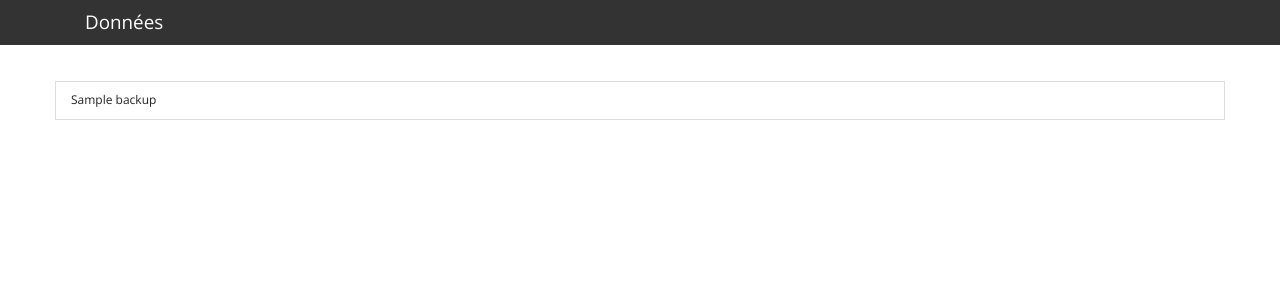
After one commit to abouchereau/easyamap, a Symfony app: template templates/Home/donnees.html.twig in a window 1280 px wide. The commit adds this page. Shown: the top 300 px of the page. Run offline with Twig, Linux system fonts and the light colour scheme; the template is opened without the code that fills it: most values are stand-ins (such as "Sample title", 1, 10 or a date in 2020); some libraries are stand-ins or nearby versions; some web fonts are replaced.

Commit message:
données backups

```diff
--- a/config/routes.yaml
+++ b/config/routes.yaml
@@ -526,6 +526,10 @@ shift_save:
     controller: App\Controller\ProductDistributionController:shiftSave
     methods: POST
 
+donnees:
+    path: donnees
+    controller: App\Controller\HomeController:donnees
+
 api_farms:
     path: api/farms
     controller: App\Controller\ApiController:getAllFarms
--- a/src/Repository/SettingRepository.php
+++ b/src/Repository/SettingRepository.php
@@ -68,4 +68,9 @@ class SettingRepository extends EntityRepository
         }
     }
 
+    public function getBackups() {
+        $files = scandir(__DIR__."/../../../../backup");
+        return $files;
+    }
+
 }
--- /dev/null
+++ b/templates/Home/donnees.html.twig
@@ -0,0 +1,15 @@
+{% extends 'layout.html.twig' %}
+{% block header_title %}Données{% endblock %}
+
+
+{% block body %}
+    <div class="row">
+        <div class="col">
+            <ul class="list-group">
+                {% for backup in backups %}
+                    <li class="list-group-item">{{ backup }}</li>
+                {% endfor %}
+            </ul>
+        </div>
+    </div>
+{% endblock %}
--- a/templates/Purchase/view.html.twig
+++ b/templates/Purchase/view.html.twig
@@ -97,7 +97,7 @@
           <tr>
             <td class="success text-center" colspan="3"><b>{{ product.fkFarm }}</b><br />({{ product.fkFarm.productType }})<br /><small>Référent{% if product.fkFarm.getReferents()|length > 1 %}s{% endif %} :
                     {% for referent in product.fkFarm.getReferents() %}
-                            {{ referent }} (<a href="mailto:{{ referent.email }}">{{ referent.email }}</a>{%  if referent.tel1 is defined %}- {{ referent.tel1 }}{% endif %}{%  if referent.tel2 is defined %}- {{ referent.tel2 }}{% endif %}){% if not loop.last %}, {% endif %}
+                            {{ referent }} (<a href="mailto:{{ referent.email }}">{{ referent.email }}</a>{%  if referent.tel1 is defined %} - {{ referent.tel1 }}{% endif %}{%  if referent.tel2 is defined %} - {{ referent.tel2 }}{% endif %}){% if not loop.last %}, {% endif %}
                     {% endfor %}</small></td>
             <td colspan="{{ distributions|length }}" class="success text-center" style="border-left:none;"><small>{{ product.fkFarm.description|nl2br }}{% if product.fkFarm.link != ''%}<br /><a href="{{ product.fkFarm.link }}" target="_blank">{{ product.fkFarm.link }}</a>{% endif %}</small></td>
 
```
Also changed, not shown: src/Controller/HomeController.php (+17 -0 lines).
